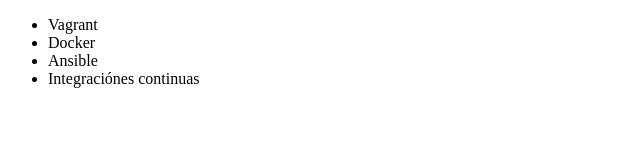
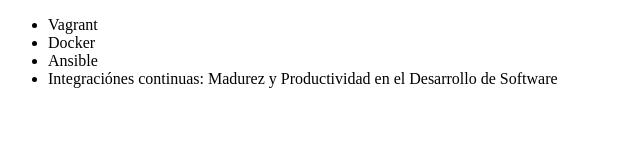
Before and after one commit to carmando8a/alura-git, a plain HTML site: page index.html in a window 1280 px wide. Shown: the whole page, without its empty margins (0-640 px from the left). Drawn offline with Linux system fonts and the light colour scheme.

Commit message:
Renombrando curso de integracion continua

```diff
--- a/index.html
+++ b/index.html
@@ -9,7 +9,7 @@
          <li> Vagrant </li>
          <li> Docker </li>
          <li> Ansible </li>
-         <li> Integraciónes continuas </li>
+         <li> Integraciónes continuas: Madurez y Productividad en el Desarrollo de Software </li>
      </ul>
 </body>
 </html>
```
